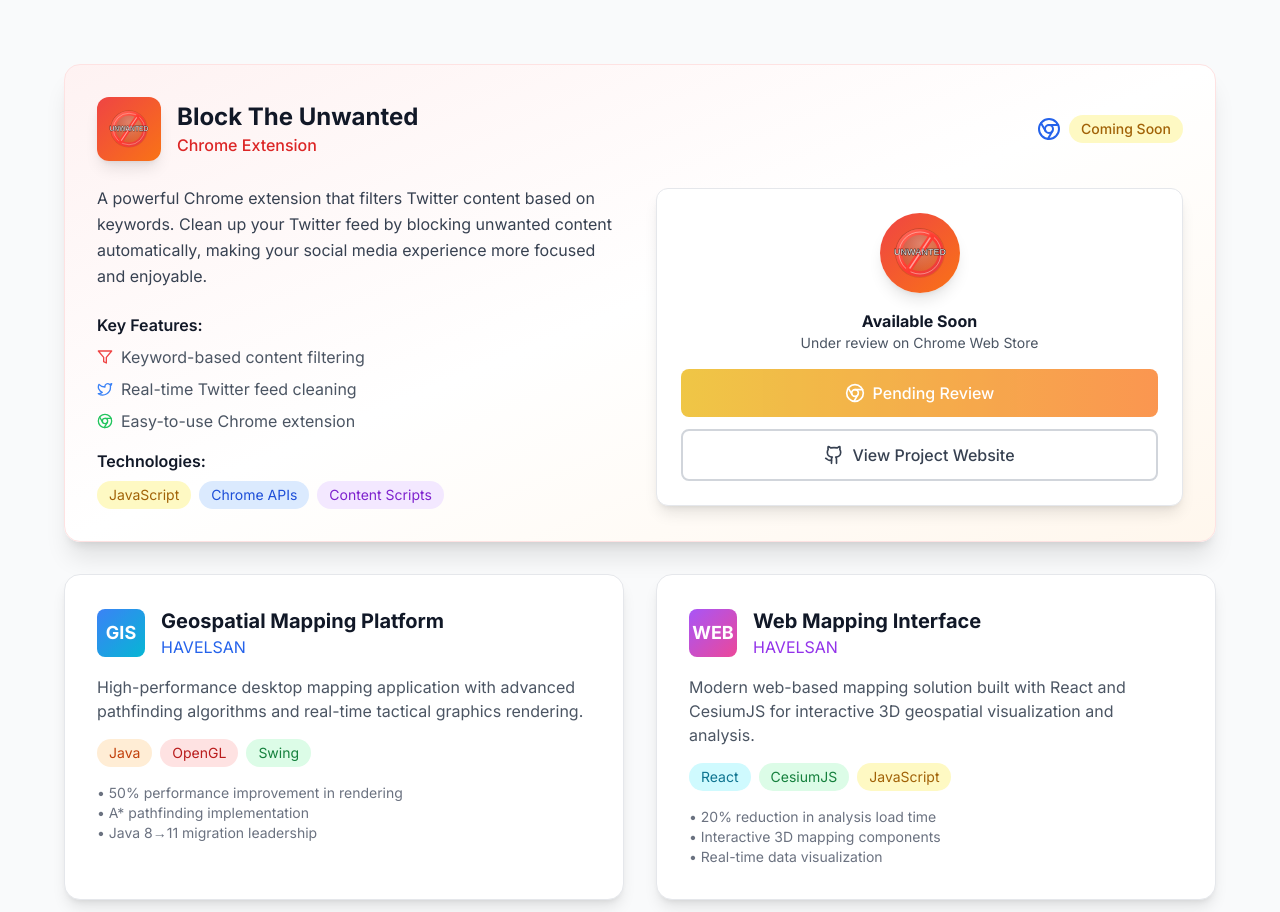
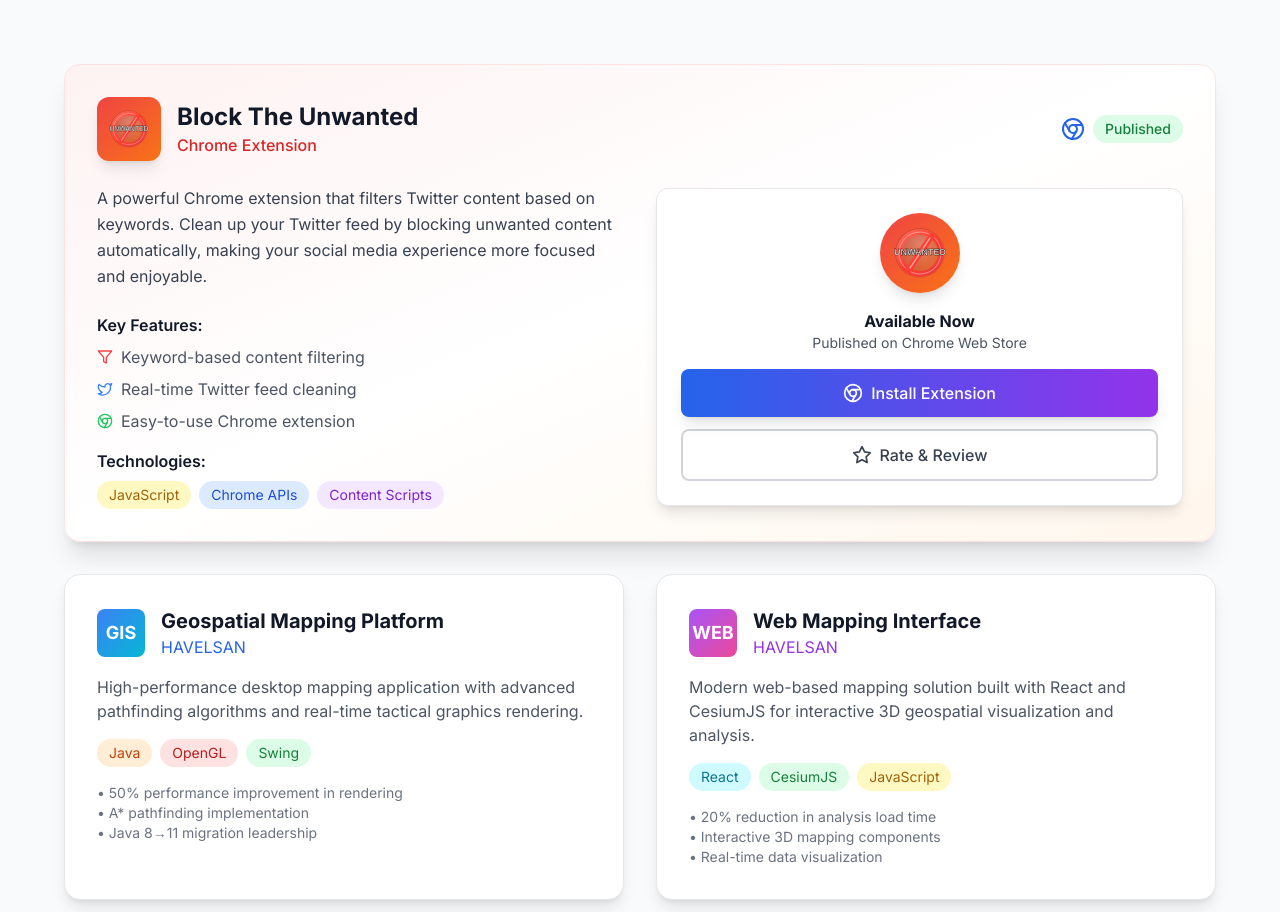
Before and after one commit to Birkankader/personel-website, a React (Vite) app: page / in a window 1280 px wide. Shown: the part 2006-2918 px from the top of the page. Built offline with nearby package versions, Linux system fonts and the light colour scheme.

Commit message:
Projeler bölümündeki metinler güncellendi ve yeni simgeler eklendi. Ayrıca, dil çevirileri güncellenerek "Yakında" ifadesi "Yayınlandı" olarak değiştirildi.

```diff
--- a/src/components/ProjectsSection.tsx
+++ b/src/components/ProjectsSection.tsx
@@ -1,5 +1,5 @@
 import React from 'react';
-import { ExternalLink, Github, Chrome, Filter, Twitter } from 'lucide-react';
+import { ExternalLink, Github, Chrome, Filter, Twitter, Star } from 'lucide-react';
 import { useLanguage } from '../contexts/LanguageContext';
 
 const ProjectsSection: React.FC = () => {
@@ -66,8 +66,8 @@
                   </div>
                   <div className="flex items-center space-x-2">
                     <Chrome className="w-6 h-6 text-blue-600" />
-                    <span className="px-3 py-1 bg-yellow-100 dark:bg-yellow-900/30 text-yellow-700 dark:text-yellow-400 rounded-full text-sm font-medium">
-                      {t('projects.comingSoon')}
+                    <span className="px-3 py-1 bg-green-100 dark:bg-green-900/30 text-green-700 dark:text-green-400 rounded-full text-sm font-medium">
+                      {t('projects.published')}
                     </span>
                   </div>
                 </div>
@@ -151,23 +151,28 @@
                             </text>
                           </svg>
                         </div>
-                        <h5 className="font-bold text-gray-900 dark:text-white">{t('projects.availableSoon')}</h5>
-                        <p className="text-gray-600 dark:text-gray-400 text-sm">{t('projects.underReview')}</p>
+                        <h5 className="font-bold text-gray-900 dark:text-white">{t('projects.availableNow')}</h5>
+                        <p className="text-gray-600 dark:text-gray-400 text-sm">{t('projects.chromeWebStore')}</p>
                       </div>
 
                       <div className="space-y-3">
-                        <div className="w-full flex items-center justify-center px-4 py-3 bg-gradient-to-r from-yellow-500 to-orange-500 text-white rounded-lg font-medium cursor-not-allowed opacity-75">
+                        <a
+                          href="https://chromewebstore.google.com/detail/block-the-unwanted/pchajhojhlhfaealmbncjjkabmemaefb"
+                          target="_blank"
+                          rel="noopener noreferrer"
+                          className="w-full flex items-center justify-center px-4 py-3 bg-gradient-to-r from-blue-600 to-purple-600 text-white rounded-lg hover:from-blue-700 hover:to-purple-700 transition-all duration-300 font-medium transform hover:-translate-y-1 shadow-lg hover:shadow-xl"
+                        >
                           <Chrome className="w-5 h-5 mr-2" />
-                          {t('projects.pendingReview')}
-                        </div>
+                          {t('projects.installExtension')}
+                        </a>
                         <a
-                          href="https://blocktheunwanted.birkankader.dev/"
+                          href="https://chromewebstore.google.com/detail/block-the-unwanted/pchajhojhlhfaealmbncjjkabmemaefb/reviews"
                           target="_blank"
                           rel="noopener noreferrer"
                           className="w-full flex items-center justify-center px-4 py-3 border-2 border-gray-300 dark:border-gray-600 text-gray-700 dark:text-gray-300 rounded-lg hover:border-gray-400 dark:hover:border-gray-500 transition-all duration-300 font-medium"
                         >
-                          <Github className="w-5 h-5 mr-2" />
-                          {t('projects.viewSource')}
+                          <Star className="w-5 h-5 mr-2" />
+                          {t('projects.rateReview')}
                         </a>
                       </div>
                     </div>
--- a/src/contexts/LanguageContext.tsx
+++ b/src/contexts/LanguageContext.tsx
@@ -51,7 +51,7 @@
     'projects.title': 'Featured Projects',
     'projects.subtitle': 'Here are some of my notable projects, including my latest Chrome extension and professional work.',
     'projects.chromeExtension': 'Chrome Extension',
-    'projects.comingSoon': 'Coming Soon',
+    'projects.published': 'Published',
     'projects.blockTheUnwanted': 'Block The Unwanted',
     'projects.blockDescription': 'A powerful Chrome extension that filters Twitter content based on keywords. Clean up your Twitter feed by blocking unwanted content automatically, making your social media experience more focused and enjoyable.',
     'projects.keyFeatures': 'Key Features:',
@@ -59,10 +59,10 @@
     'projects.feature2': 'Real-time Twitter feed cleaning',
     'projects.feature3': 'Easy-to-use Chrome extension',
     'projects.technologies': 'Technologies:',
-    'projects.availableSoon': 'Available Soon',
-    'projects.underReview': 'Under review on Chrome Web Store',
-    'projects.pendingReview': 'Pending Review',
-    'projects.viewSource': 'View Project Website',
+    'projects.availableNow': 'Available Now',
+    'projects.chromeWebStore': 'Published on Chrome Web Store',
+    'projects.installExtension': 'Install Extension',
+    'projects.rateReview': 'Rate & Review',
     'projects.geospatialPlatform': 'Geospatial Mapping Platform',
     'projects.geospatialDescription': 'High-performance desktop mapping application with advanced pathfinding algorithms and real-time tactical graphics rendering.',
     'projects.webMapping': 'Web Mapping Interface',
@@ -203,7 +203,7 @@
     'projects.title': 'Öne Çıkan Projeler',
     'projects.subtitle': 'En son Chrome uzantım ve profesyonel çalışmalarım dahil olmak üzere önemli projelerim.',
     'projects.chromeExtension': 'Chrome Uzantısı',
-    'projects.comingSoon': 'Yakında',
+    'projects.published': 'Yayınlandı',
     'projects.blockTheUnwanted': 'Block The Unwanted',
     'projects.blockDescription': 'Twitter içeriğini anahtar kelimelere göre filtreleyen güçlü bir Chrome uzantısı. İstenmeyen içeriği otomatik olarak engelleyerek Twitter akışınızı temizleyin ve sosyal medya deneyiminizi daha odaklı ve keyifli hale getirin.',
     'projects.keyFeatures': 'Temel Özellikler:',
@@ -211,10 +211,10 @@
     'projects.feature2': 'Gerçek zamanlı Twitter akışı temizleme',
     'projects.feature3': 'Kullanımı kolay Chrome uzantısı',
     'projects.technologies': 'Teknolojiler:',
-    'projects.availableSoon': 'Yakında Yayında',
-    'projects.underReview': 'Chrome Web Store\'da inceleme aşamasında',
-    'projects.pendingReview': 'İnceleme Bekliyor',
-    'projects.viewSource': 'Proje Websayfasını Gör',
+    'projects.availableNow': 'Şimdi Mevcut',
+    'projects.chromeWebStore': 'Chrome Web Store\'da yayınlandı',
+    'projects.installExtension': 'Uzantıyı Yükle',
+    'projects.rateReview': 'Değerlendir ve Yorum Yap',
     'projects.geospatialPlatform': 'Coğrafi Haritalama Platformu',
     'projects.geospatialDescription': 'Gelişmiş yol bulma algoritmaları ve gerçek zamanlı taktik grafik render özellikli yüksek performanslı masaüstü haritalama uygulaması.',
     'projects.webMapping': 'Web Haritalama Arayüzü',
```
